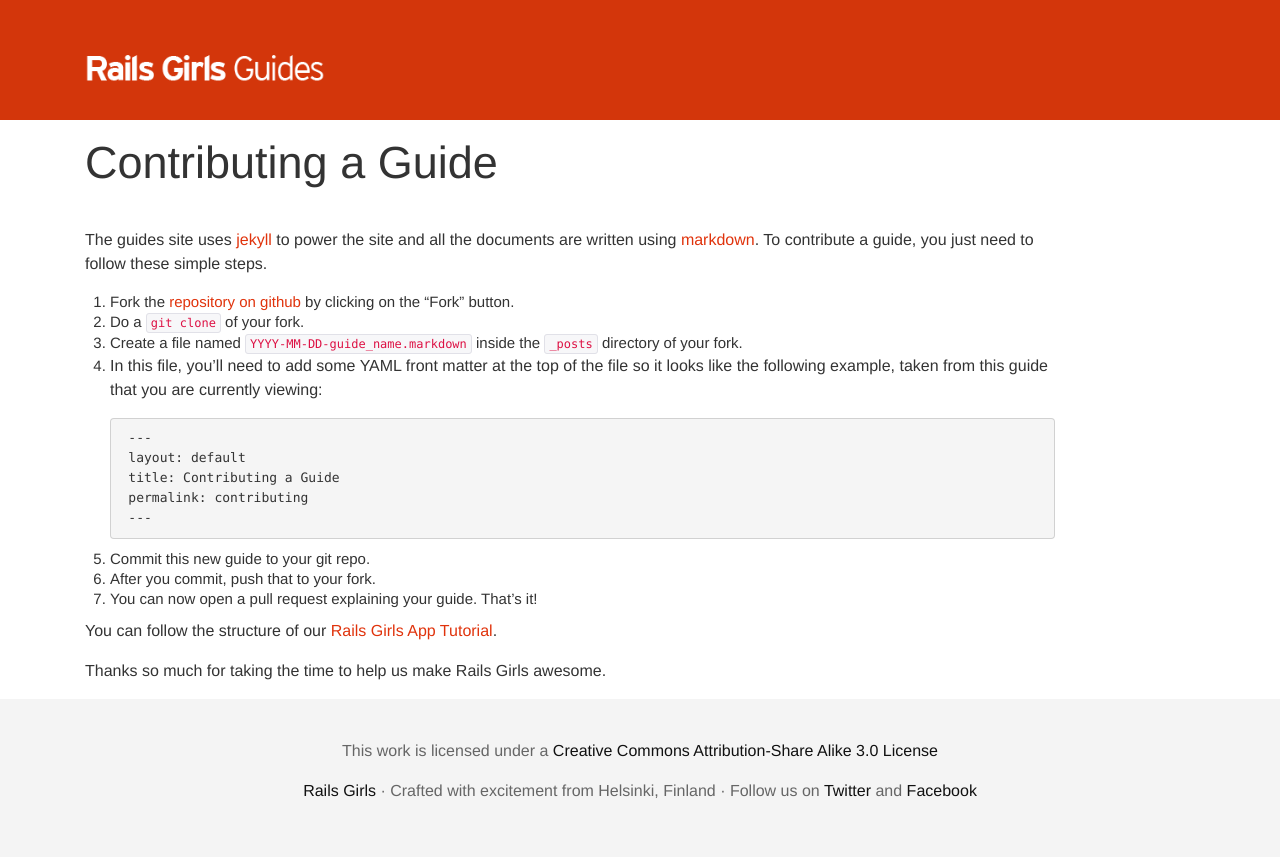
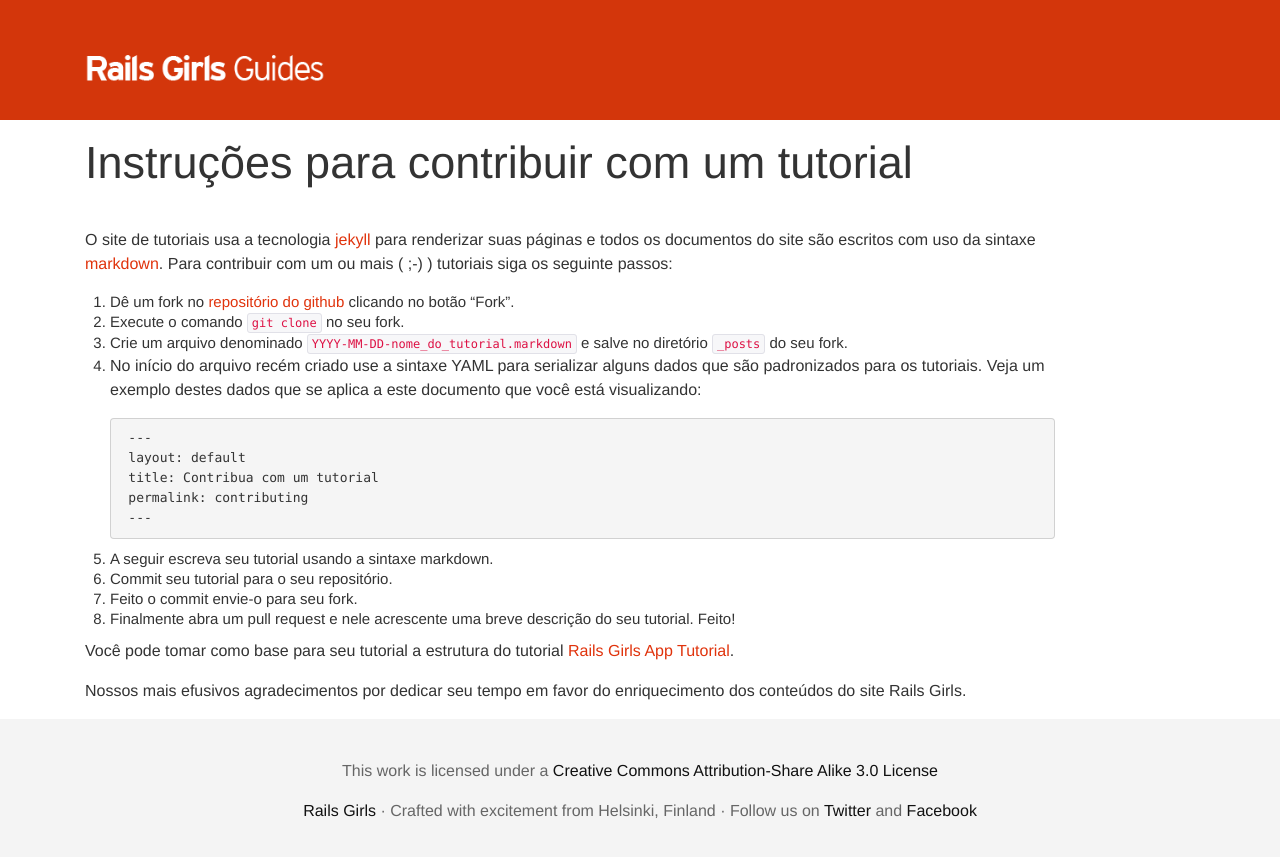
Before and after one commit to railsgirls/guides.railsgirls.com, a Jekyll site: the page built from _posts/2012-04-19-contributing.markdown, in a window 1280 px wide. Shown: the top 857 px of the page. Built offline with Jekyll 4.4.1, drawn with Linux system fonts in a browser that asks for light colours; nearby versions of some CDN libraries.

Commit message:
Tradução do tutorial "Contributing a Guide"

```diff
--- a/_posts/2012-04-19-contributing.markdown
+++ b/_posts/2012-04-19-contributing.markdown
@@ -1,29 +1,30 @@
 ---
 layout: default
-title: Contributing a Guide
+title: Contribua com um tutorial
 permalink: contributing
 ---
 
-# Contributing a Guide
+# Instruções para contribuir com um tutorial
 
-The guides site uses [jekyll](https://github.com/mojombo/jekyll) to power the site and all the documents are written using [markdown](http://daringfireball.net/projects/markdown/). To contribute a guide, you just need to follow these simple steps.
+O site de tutoriais usa a tecnologia [jekyll](https://github.com/mojombo/jekyll) para renderizar suas páginas e todos os documentos do site são escritos com uso da sintaxe [markdown](http://daringfireball.net/projects/markdown/). Para contribuir com um ou mais  ( ;-) ) tutoriais siga os seguinte passos:
 
-1. Fork the [repository on github](https://github.com/railsgirls/railsgirls.github.com) by clicking on the "Fork" button.
-2. Do a `git clone` of your fork.
-3. Create a file named `YYYY-MM-DD-guide_name.markdown` inside the `_posts` directory of your fork.
-4. In this file, you'll need to add some YAML front matter at the top of the file so it looks like the following example, taken from this guide that you are currently viewing:
+1. Dê um fork no [repositório do github](https://github.com/railsgirlsmaceio/railsgirlsguides) clicando no botão "Fork".
+2. Execute o comando `git clone` no seu fork.
+3. Crie um arquivo denominado `YYYY-MM-DD-nome_do_tutorial.markdown` e salve no diretório `_posts` do seu fork.
+4. No início do arquivo recém criado  use a sintaxe YAML para serializar alguns dados que são padronizados para os tutoriais. Veja um exemplo destes dados que se aplica a este documento que você está visualizando:
 
     <pre>
     ---
     layout: default
-    title: Contributing a Guide
+    title: Contribua com um tutorial
     permalink: contributing
     ---</pre>
 
-5. Commit this new guide to your git repo.
-6. After you commit, push that to your fork.
-7. You can now open a pull request explaining your guide. That's it!
+5. A seguir escreva seu tutorial usando a sintaxe markdown.
+6. Commit seu tutorial para o seu repositório.
+7. Feito o commit envie-o para seu fork.
+8. Finalmente abra um pull request e nele acrescente uma breve descrição do seu tutorial. Feito!
 
-You can follow the structure of our [Rails Girls App Tutorial](https://github.com/railsgirls/railsgirls.github.com/blob/master/_posts/2012-04-18-app.markdown).
+Você pode tomar como base para seu tutorial a estrutura do tutorial [Rails Girls App Tutorial](https://github.com/railsgirlsmaceio/railsgirlsguides/blob/gh-pages/_posts/2012-04-18-app.markdown).
 
-Thanks so much for taking the time to help us make Rails Girls awesome.
+Nossos mais efusivos agradecimentos por dedicar seu tempo em favor do enriquecimento dos conteúdos do site Rails Girls.
```
